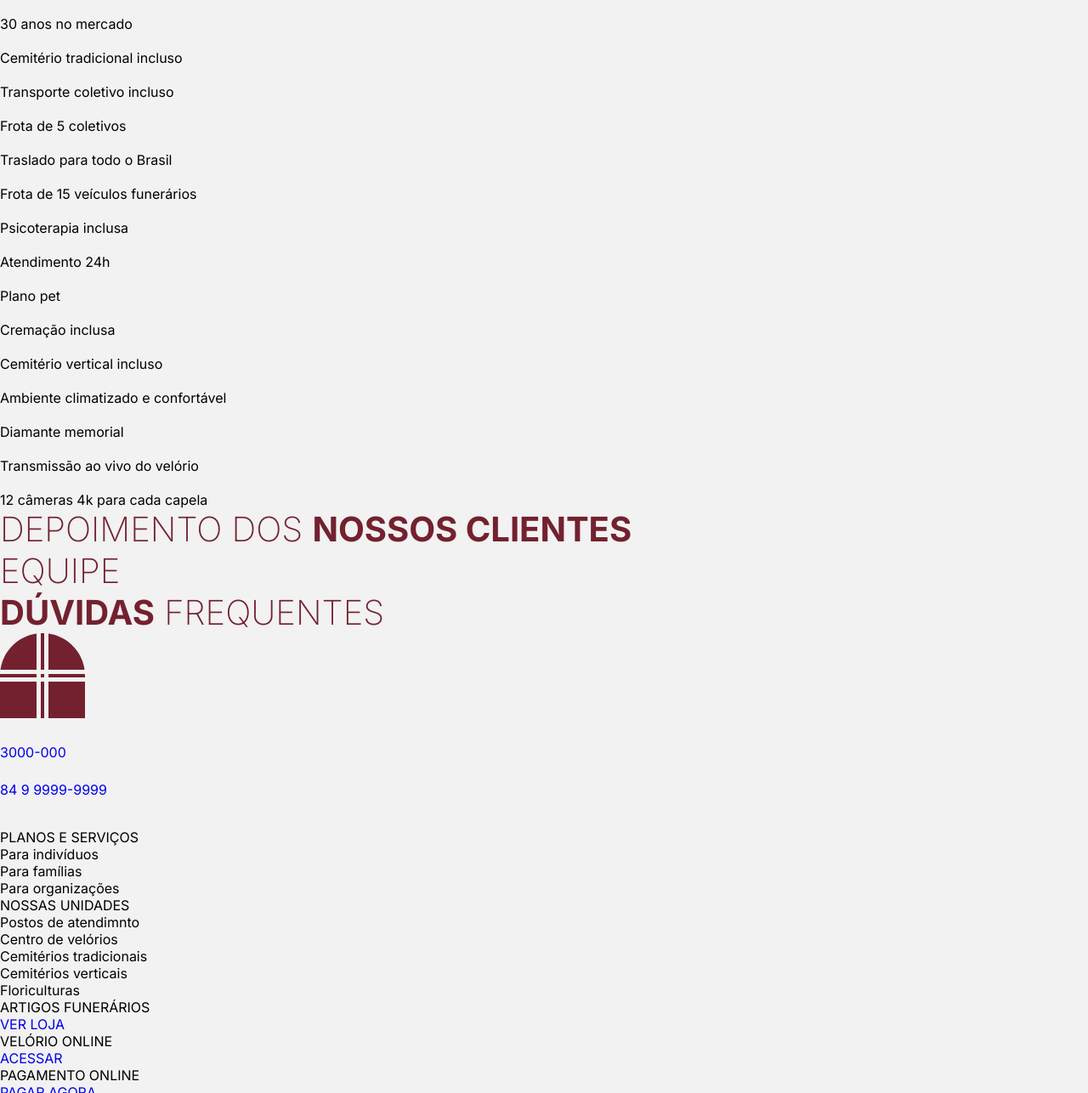
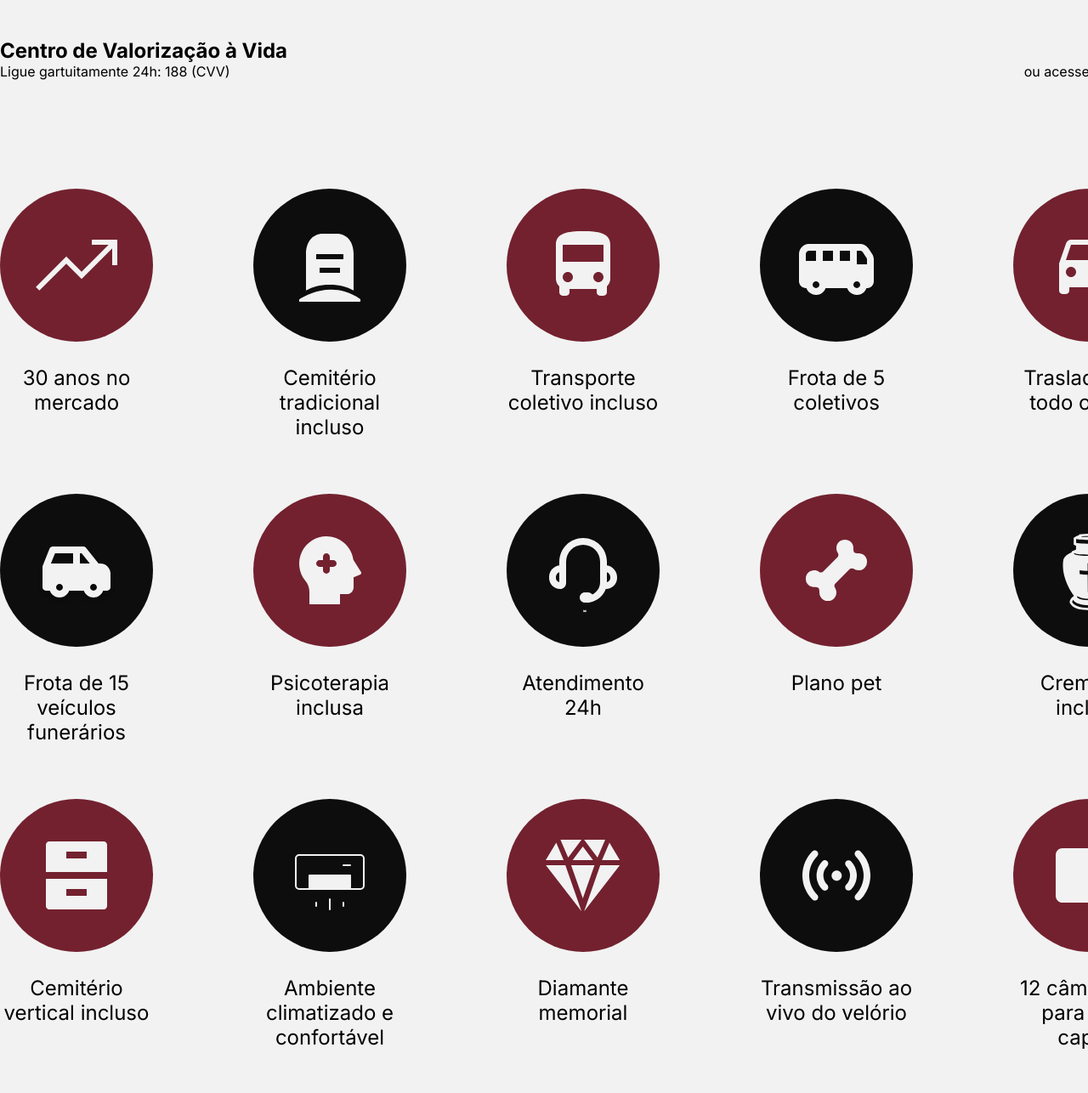
Before and after one commit to Renato-Richard/DWAI_2024, a plain HTML site: page projetoFinal/index.html in a window 1280 px wide. Shown: the part 1514-2800 px from the top of the page at 85% size. Drawn offline with Linux system fonts and the light colour scheme; a web font is replaced by a local one.

Commit message:
Add files via upload

```diff
--- a/projetoFinal/index.css
+++ b/projetoFinal/index.css
@@ -45,6 +45,7 @@ h2{
     font-size: 2.5em;
     color: #73212F;
     font-weight: 200;
+    margin-bottom: 2em;
 }
 main div.prevencaoaosuicidio section p{
     font-size: 1.5em;
@@ -61,5 +62,40 @@ main section.ondebuscarajuda div{
 }
 main section.ondebuscarajuda div div{
     border: 2px solid #0d0d0d;
+    border-radius: 50px 50px 0 0;
     flex-direction: column;
+    width: 40em;
 }
+main section.ondebuscarajuda div div p{
+    background-color: #73212F;
+    width: 40em;
+    padding: 2em;
+    color: #f2f2f2;
+}
+h3{
+    font-size: 1.5em;
+}
+main section.ondebuscarajuda div div h3{
+    padding: 1.25em;
+}
+main section.ondebuscarajuda > h3{
+    margin-top: 2em;
+}
+main section.ondebuscarajuda a{
+    font-weight: bolder;
+    color: #0d0d0d;
+}
+main div.vantagens{
+    display: flex;
+    flex-wrap: wrap;
+    justify-content: space-between;
+    margin: 8em auto;
+    width: 85.75em;
+    gap: 4em;
+}
+main div.vantagens div p{
+    width: 180px;
+    text-align: center;
+    font-size: 1.5em;
+    margin-top: 1em;
+}
--- a/projetoFinal/index.html
+++ b/projetoFinal/index.html
@@ -49,70 +49,74 @@
                     <h3>RECURSOS DE <b>APOIO</b></h3>
                     <p>acesse conteúdos<br><b>sobre saúde mental</b></p>
                 </div>
-            </div>s
+            </div>
             <h3>Centro de Valorização à Vida</h3>
+            <div>
                 <p>Ligue gartuitamente 24h: 188 (CVV)</p>
                 <p>ou acesse: <a href="cvv.org.br">cvv.org.br</a></p>
+            </div>
         </section>
+        <div class="vantagens">
             <div>
-            <img src="" alt="">
+                <img src="images/1 - 30 anos no mercado.svg" alt="30 anos no mercado">
                 <p>30 anos no mercado</p>
             </div>
             <div>
-            <img src="" alt="">
+                <img src="images/2 - cemitério tradicional incluso.svg" alt="cemitério tradicional incluso">
                 <p>Cemitério tradicional incluso</p>
             </div>
             <div>
-            <img src="" alt="">
+                <img src="images/3 - transporte coletivo incluso.svg" alt="transporte coletivo incluso">
                 <p>Transporte coletivo incluso</p>
             </div>
             <div>
-            <img src="" alt="">
+                <img src="images/4 - frota de 5 coletivos.svg" alt="frota de 5 coletivos">
                 <p>Frota de 5 coletivos</p>
             </div>
             <div>
-            <img src="" alt="">
+                <img src="images/5 - traslado para todo o Brasil.svg" alt="traslado para todo o Brasil">
                 <p>Traslado para todo o Brasil</p>
             </div>
             <div>
-            <img src="" alt="">
+                <img src="images/6 - frota de 15 veículos funerários.svg" alt="frota de 15 veículos funerários">
                 <p>Frota de 15 veículos funerários</p>
             </div>
             <div>
-        <img src="" alt="">
+                <img src="images/7 - psicoterapia inclusa.svg" alt=" psicoterapia inclusa">
                 <p>Psicoterapia inclusa</p>
             </div>
             <div>
-            <img src="" alt="">
+                <img src="images/8 - atendimento 24h.svg" alt="atendimento 24h">
                 <p>Atendimento 24h</p>
             </div>
             <div>
-            <img src="" alt="">
+                <img src="images/9 - plano pet.svg" alt="plano pet">
                 <p>Plano pet</p>
             </div>
             <div>
-            <img src="" alt="">
+                <img src="images/10 - cremação inclusa.svg" alt="cremação inclusa">
                 <p>Cremação inclusa</p>
             </div>
             <div>
-            <img src="" alt="">
+                <img src="images/11- cemitério vertical incluso.svg" alt="cemitério vertical incluso">
                 <p>Cemitério vertical incluso</p>
             </div>
             <div>
-            <img src="" alt="">
+                <img src="images/12 - ambiente climatizado e confortável.svg" alt="ambiente climatizado e confortável">
                 <p>Ambiente climatizado e confortável</p>
             </div>
             <div>
-            <img src="" alt="">
+                <img src="images/13 - diamante memorial.svg" alt="diamante memorial">
                 <p>Diamante memorial</p>
             </div>
             <div>
-            <img src="" alt="">
+                <img src="images/14 - transmissão ao vivo do velório.svg" alt="transmissão ao vivo do velório">
                 <p>Transmissão ao vivo do velório</p>
             </div>
             <div>
-            <img src="" alt="">
+                <img src="images/15 - 12 câmeras para cada capela.svg" alt="12 câmeras para cada capela">
                 <p>12 câmeras 4k para cada capela</p>
+            </div>
         </div>
         <section>
             <h2>DEPOIMENTO DOS <b>NOSSOS CLIENTES</b></h2>
@@ -128,7 +132,7 @@
         </section>
     </main>
     <footer>
-        <div>
+        <div class="socialmedia">
             <h1><a href="index.html"><img src="logo.svg" alt="logo"></a></h1>
             <div>
                 <a href="tel:5584999999999">
@@ -142,10 +146,11 @@
                     <p>84 9 9999-9999</p>
                 </a>
             </div>
-            <div>
-                <a href="https://facebook.com"><img src="facebook.svg" alt="facebook"></a>
-                <a href="https://instagram.com"><img src="instagram.svg" alt="instagram"></a>
-                <a href="https://x.com"><img src="x.svg" alt="X"></a>
+            <ol>
+                <li><a href="https://facebook.com"><img src="facebook.svg" alt="facebook"></a></li>
+                <li><a href="https://instagram.com"><img src="instagram.svg" alt="instagram"></a></li>
+                <li><a href="https://x.com"><img src="x.svg" alt="X"></a></li>
+            </ol>
         </div>
         <nav>
             <ol>
@@ -158,7 +163,7 @@
                 </li>
                 <li>NOSSAS UNIDADES
                     <ul>
-                            <li>Postos de atendimnto</li>
+                        <li>Postos de atendimento</li>
                         <li>Centro de velórios</li>
                         <li>Cemitérios tradicionais</li>
                         <li>Cemitérios verticais</li>
@@ -175,7 +180,7 @@
                         <li><a href="velorioonline.html">ACESSAR</a></li>
                     </ul>
                 </li>
-                    <li>PAGAMENTO ONLINE
+                <li class="pagamento">PAGAMENTO ONLINE
                     <ul>
                         <li><a href="pagamentoonline.html">PAGAR AGORA</a></li>
                     </ul>
@@ -187,7 +192,6 @@
             <p>Desenvolvido por <b>Renato Richard</b></p>
             <p>Políticas de privacidade</p>
         </div>
-        </div>
     </footer>
 </body>
 </html>
--- a/projetoFinal/main.css
+++ b/projetoFinal/main.css
@@ -4,6 +4,7 @@
     box-sizing: border-box;
     text-decoration: none;
     font-family: "Inter", sans-serif;
+    list-style-type: none;
 }
 header{
     padding: 2em 16em;
@@ -43,3 +44,59 @@ video{
     width: 100%;
     z-index: -1;
 }
+footer{
+    background-color: #0d0d0d;
+    padding: 2em 16em;
+    color: #f2f2f2;
+}
+footer div.socialmedia{
+    display: flex;
+    align-items: center;
+    justify-content: space-between;
+}
+footer div.socialmedia div a{
+    display: flex;
+    align-items: center;
+    justify-content: flex-start;
+    gap: 1em;
+    color: #f2f2f2;
+}
+footer div.socialmedia ol li{
+    display: inline-block;
+    padding-left: 1em;
+}
+footer nav ol{
+    margin: 4em 0;
+    display: flex;
+    justify-content: space-between;
+}
+footer nav ol li{
+    display: inline-block;
+    padding: 2em 0;
+}
+footer nav ol > li{
+    font-weight: 200;
+    font-size: 1.75em;
+}
+footer nav ul > li{
+    font-weight: 450;
+    font-size: 0.75em;
+}
+footer nav ul li{
+    display: block;
+}
+footer div:nth-child(3){
+    display: flex;
+    justify-content: space-between;
+    align-items: center;
+    margin: 4em 0;
+}
+footer nav ol li ul li a{
+    background-color: #f2f2f2;
+    padding: 1em;
+    border-radius: 0.5em;
+    color: #0d0d0d;
+}
+footer nav ol li.pagamento{
+    width: 32em;
+}
```
Also changed, not shown: projetoFinal/images/1 - 30 anos no mercado.svg (added), projetoFinal/images/10 - cremação inclusa.svg (added), projetoFinal/images/11- cemitério vertical incluso.svg (added), projetoFinal/images/12 - ambiente climatizado e confortável.svg (added), projetoFinal/images/13 - diamante memorial.svg (added), projetoFinal/images/14 - transmissão ao vivo do velório.svg (added), projetoFinal/images/15 - 12 câmeras para cada capela.svg (added), projetoFinal/images/2 - cemitério tradicional incluso.svg (added), projetoFinal/images/3 - transporte coletivo incluso.svg (added), projetoFinal/images/4 - frota de 5 coletivos.svg (added), projetoFinal/images/5 - traslado para todo o Brasil.svg (added), projetoFinal/images/6 - frota de 15 veículos funerários.svg (added), projetoFinal/images/7 - psicoterapia inclusa.svg (added), projetoFinal/images/8 - atendimento 24h.svg (added), 1 more files. Lines whose indentation alone changed are shown as unchanged.
